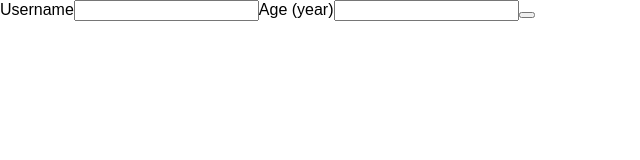
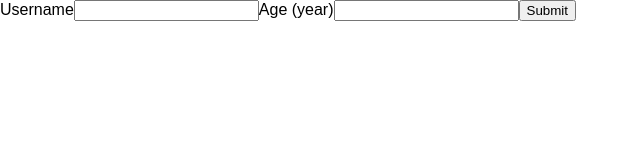
Before and after one commit to norouzy/age-validation, a React (Create React App) app: page / in a window 1280 px wide. Shown: the top 160 px of the page, without its empty margins (0-640 px from the left). Built offline with nearby package versions, Linux system fonts and the light colour scheme.

Commit message:
save data

```diff
--- a/src/App.js
+++ b/src/App.js
@@ -1,11 +1,21 @@
-import React from 'react';
-import Form from './components/Users/UserForm';
+import React, { useState } from "react";
+import Form from "./components/Users/UserForm";
+import Items from "./components/Items/UserItem";
 
+const Data = [];
 
 function App() {
+  const [Users, setUsers] = useState(Data);
+
+  const addUserHandler = (user) => {
+    setUsers((preUser) => {
+      return [user, ...preUser];
+    });
+  };
   return (
     <div>
-      <Form />
+      <Form onAddUser={addUserHandler} />
+      <Items items={Users} />
     </div>
   );
 }
--- /dev/null
+++ b/src/components/Items/UserItem.js
@@ -0,0 +1,7 @@
+import React from "react";
+
+const Items = (probs) => {
+  console.log(probs.items);
+};
+
+export default Items;
--- a/src/components/Users/UserForm.js
+++ b/src/components/Users/UserForm.js
@@ -1,16 +1,32 @@
-import React from "react";
+import React, { useState } from "react";
 
-const Form = () =>{
+const Form = (probs) => {
+  const [enteredUsername, setEnteredUsername] = useState("");
+  const [enteredAge, setEnteredAge] = useState("");
+  const usernameChangeHandler = (event) => {
+    setEnteredUsername(event.target.value);
+  };
+  const ageChangeHandler = (event) => {
+    setEnteredAge(event.target.value);
+  };
 
-    return(
-        <form onSubmit="">
-            <label htmlFor="username">Username</label>
-            <input type="text" id="username"></input>
-            <label htmlFor="age">Age (year)</label>
-            <input type="number" id="age"></input>
-            <button></button>
-        </form>
-    );
-}
+  const submitHandler = (event) => {
+    event.preventDefault();
+    const User = {
+      username: enteredUsername,
+      age: enteredAge,
+    };
+    probs.onAddUser(User);
+  };
+  return (
+    <form onSubmit={submitHandler} class="">
+      <label htmlFor="username">Username</label>
+      <input type="text" id="username" onChange={usernameChangeHandler}></input>
+      <label htmlFor="age">Age (year)</label>
+      <input type="number" id="age" onChange={ageChangeHandler}></input>
+      <button>Submit</button>
+    </form>
+  );
+};
 
 export default Form;
```
Also changed, not shown: src/components/Items/UserItem.css (added).
